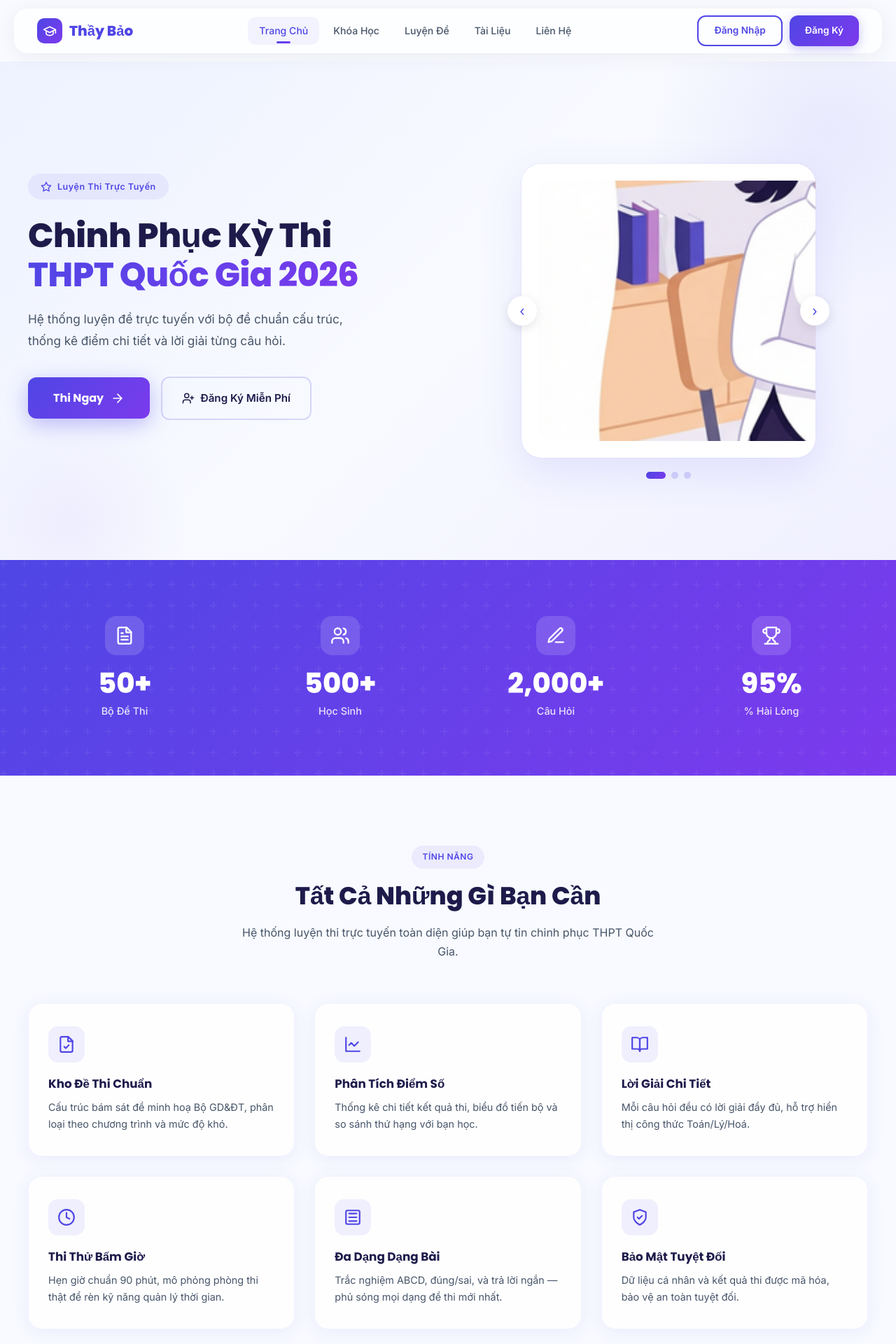
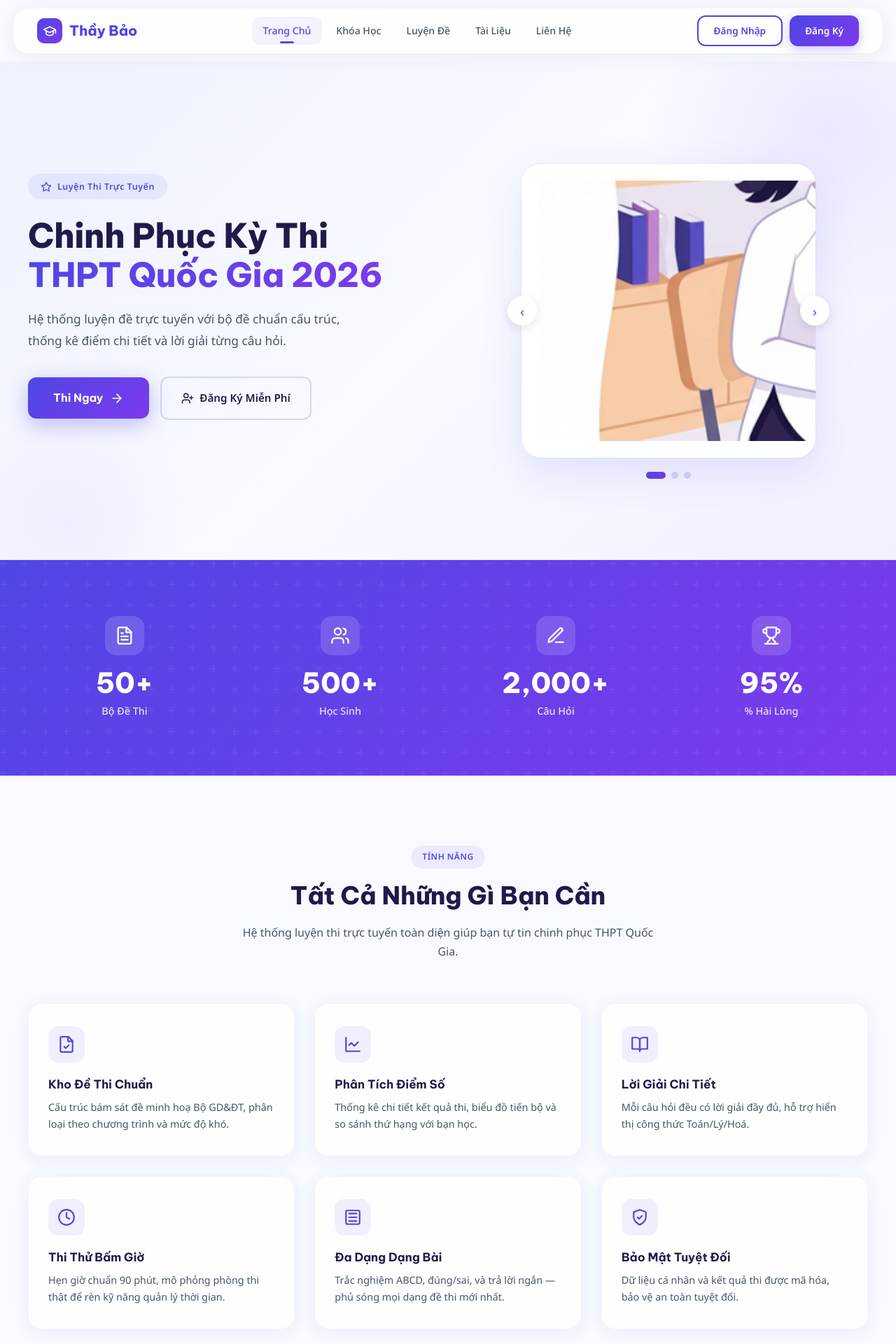
Before and after one commit to ttbaoo/ws-toan-thay-bao, a PHP site: page / in a window 1280 px wide. Shown: the top 1920 px of the page at 70% size. Run offline with PHP 8.4, Linux system fonts and the light colour scheme.

Commit message:
style: Update global font families to Noto Sans and Be Vietnam Pro.

```diff
--- a/css/style.css
+++ b/css/style.css
@@ -1,7 +1,7 @@
 /* ===========================
    DESIGN TOKENS & RESET
    =========================== */
-@import url('https://fonts.googleapis.com/css2?family=Inter:wght@300;400;500;600;700&family=Poppins:wght@400;500;600;700;800;900&display=swap');
+@import url('https://fonts.googleapis.com/css2?family=Be+Vietnam+Pro:wght@300;400;500;600;700;800;900&family=Noto+Sans:wght@300;400;500;600;700&display=swap');
 
 *, *::before, *::after {
   margin: 0;
@@ -42,7 +42,7 @@ html {
 }
 
 body {
-  font-family: 'Inter', -apple-system, BlinkMacSystemFont, sans-serif;
+  font-family: 'Noto Sans', -apple-system, BlinkMacSystemFont, sans-serif;
   color: var(--text-body);
   background: var(--bg-main);
   line-height: 1.7;
@@ -51,7 +51,7 @@ body {
 }
 
 h1, h2, h3, h4, h5, h6 {
-  font-family: 'Poppins', sans-serif;
+  font-family: 'Be Vietnam Pro', sans-serif;
   color: var(--text-dark);
   line-height: 1.3;
 }
@@ -115,7 +115,7 @@ input, select {
   display: flex;
   align-items: center;
   gap: 10px;
-  font-family: 'Poppins', sans-serif;
+  font-family: 'Be Vietnam Pro', sans-serif;
   font-weight: 800;
   font-size: 1.25rem;
   color: var(--primary);
@@ -347,7 +347,7 @@ input, select {
   border-radius: var(--radius);
   box-shadow: 0 8px 30px rgba(79, 70, 229, 0.35);
   transition: var(--transition);
-  font-family: 'Poppins', sans-serif;
+  font-family: 'Be Vietnam Pro', sans-serif;
 }
 
 .btn-cta:hover {
@@ -550,7 +550,7 @@ input, select {
 }
 
 .stat-number {
-  font-family: 'Poppins', sans-serif;
+  font-family: 'Be Vietnam Pro', sans-serif;
   font-size: 2.5rem;
   font-weight: 800;
   margin-bottom: 4px;
@@ -727,7 +727,7 @@ input, select {
   color: #fff;
   font-weight: 700;
   font-size: 1rem;
-  font-family: 'Poppins', sans-serif;
+  font-family: 'Be Vietnam Pro', sans-serif;
   flex-shrink: 0;
 }
 
@@ -817,7 +817,7 @@ input, select {
   font-size: 1rem;
   border-radius: var(--radius);
   transition: var(--transition);
-  font-family: 'Poppins', sans-serif;
+  font-family: 'Be Vietnam Pro', sans-serif;
   position: relative;
   z-index: 1;
   box-shadow: 0 4px 20px rgba(0, 0, 0, 0.15);
@@ -875,7 +875,7 @@ input, select {
   letter-spacing: 1.5px;
   margin-bottom: 24px;
   color: #fff;
-  font-family: 'Poppins', sans-serif;
+  font-family: 'Be Vietnam Pro', sans-serif;
 }
 
 .footer-contact-item {
@@ -1558,7 +1558,7 @@ input, select {
   transition: var(--transition);
   letter-spacing: 0.5px;
   box-shadow: 0 6px 20px rgba(79, 70, 229, 0.3);
-  font-family: 'Poppins', sans-serif;
+  font-family: 'Be Vietnam Pro', sans-serif;
 }
 
 .btn-submit:hover {
@@ -2246,7 +2246,7 @@ input, select {
 }
 
 .summary-total-number {
-  font-family: 'Poppins', sans-serif;
+  font-family: 'Be Vietnam Pro', sans-serif;
   font-size: 2rem;
   font-weight: 800;
   background: var(--primary-gradient);
@@ -2356,7 +2356,7 @@ input, select {
 }
 
 .q-number {
-  font-family: 'Poppins', sans-serif;
+  font-family: 'Be Vietnam Pro', sans-serif;
   font-weight: 700;
   font-size: 0.88rem;
   color: var(--text-dark);
```
